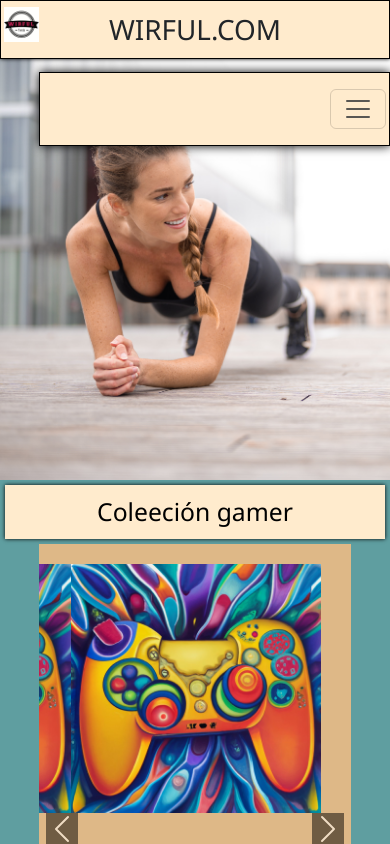
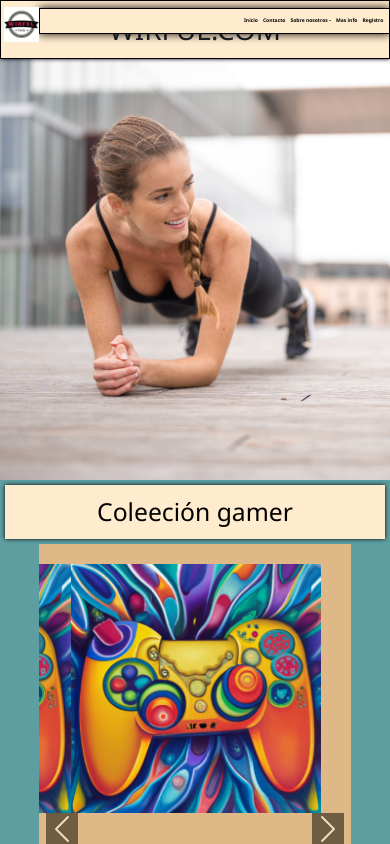
Before and after one commit to naatiworlds/wirful, a React (Create React App) app: page /coleccion-gamer in a window 390 px wide. Shown: the top 844 px of the page. Built offline with nearby package versions, Linux system fonts and the light colour scheme.

Commit message:
arreglando nav

```diff
--- a/src/Cabecera.css
+++ b/src/Cabecera.css
@@ -50,7 +50,7 @@ h1 {
 .nav-superior {
     position: absolute;
     width: 97%;
-    top: 30%;
+    top: 600%;
     font-weight: bold;
     display: flex;
     justify-content: flex-end;
@@ -67,7 +67,7 @@ h1 {
     padding: 0 2em;
 }
 
-.nav-superior li a {
+.nav-superior .nav-link{
     text-decoration: none;
     color: black;
     font-weight: bold;
@@ -75,11 +75,16 @@ h1 {
     transition: all .5s;
 }
 
-.nav-superior li a:hover {
+.nav-superior .nav-link:hover {
     color: blueviolet;
-    padding-right: 1em;
+    padding:  0 20px;
 }
-
+.navbar-expand-lg .navbar-nav .dropdown-menu{
+    background-color: rgb(255, 235, 205);
+}
+.navbar-expand-lg .navbar-nav .dropdown-menu .dropdown-item {
+    font-weight: bold;
+}
 /* Media queries for responsiveness */
 
 @media screen and (max-width: 768px) {
@@ -101,12 +106,9 @@ h1 {
         padding: 0.5em 0.2em; /* Adjust padding for the navigation bar */
     }
 
-    .nav-superior li {
-        padding: 0 .5em; /* Adjust padding for list items in the navigation bar */
-    }
-
-    .nav-superior li a {
+    .nav-superior .nav-link{
         font-size: 5px; /* Adjust font size for navigation links */
+        padding: 0 .5em;
     }
 }
 
--- a/src/Cabecera.js
+++ b/src/Cabecera.js
@@ -7,11 +7,10 @@ function Cabecera(props) {
         <div id="header">
             <img id="logo" src={logo} alt="Logo de la empresa"></img>
             <h1>Wirful.com</h1>
-            <nav class="nav-superior">
             <Navbar bg='beige' variant='beige' width='100%' expand='lg' stkicy='top'>
                 <Nav>
                     <Navbar.Toggle />
-                    <Navbar.Collapse>
+                    <Navbar.Collapse class="nav-superior">
                         <Nav.Link href={props.enlaceExtra}><></>{props.tituloExtra}</Nav.Link>
                         <Nav.Link href='/Contacto'><></>Contacto</Nav.Link>
                         <NavDropdown title="Sobre nosotros" href='#' >
@@ -28,7 +27,6 @@ function Cabecera(props) {
 
                 </Nav>
             </Navbar>
-            </nav>
 
         </div>
     )
```
